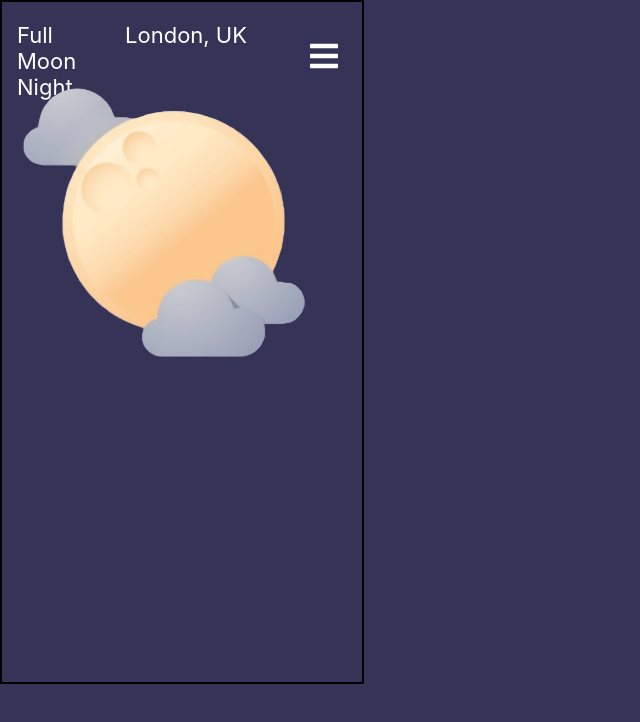
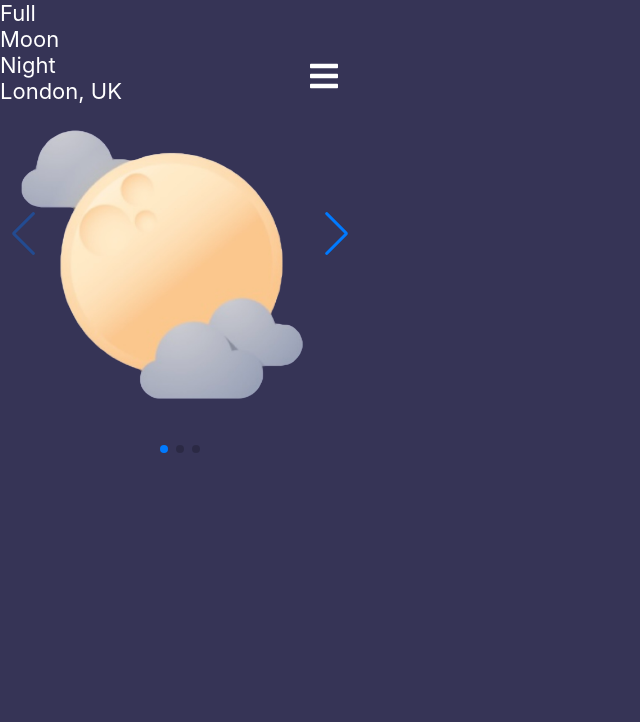
Before and after one commit to favour33/weather-app, a React (Create React App) app: page / in a window 1280 px wide. Shown: the top 722 px of the page, without its empty margins (0-640 px from the left). Built offline with nearby package versions, Linux system fonts and the light colour scheme; no server answers.

Commit message:
added slides and geolocation

```diff
--- a/package.json
+++ b/package.json
@@ -6,6 +6,7 @@
     "@aerisweather/javascript-sdk": "^1.6.0",
     "@emotion/react": "^11.8.2",
     "@emotion/styled": "^11.8.1",
+    "@geoapify/geocoder-autocomplete": "^1.3.4",
     "@mui/icons-material": "^5.5.1",
     "@mui/material": "^5.5.1",
     "@mui/styled-engine-sc": "^5.4.2",
@@ -13,6 +14,7 @@
     "@testing-library/jest-dom": "^5.16.2",
     "@testing-library/react": "^12.1.3",
     "@testing-library/user-event": "^13.5.0",
+    "places.js": "^1.19.0",
     "react": "^17.0.2",
     "react-dom": "^17.0.2",
     "react-icons": "^4.3.1",
@@ -20,6 +22,7 @@
     "react-script-tag": "^1.1.2",
     "react-scripts": "^5.0.0",
     "styled-components": "^5.3.3",
+    "swiper": "^8.0.7",
     "web-vitals": "^2.1.4"
   },
   "scripts": {
--- a/src/components/App.js
+++ b/src/components/App.js
@@ -1,13 +1,10 @@
-// import TopBar from "./topBar";
-// import MiddleImage from "./Middle-Image";
-// import ConditionsBar from "./conditionsBar";
-// import BottomBar from "./BottomBar";
 import Navbar from "./Navbar/Navbar";
 import { BrowserRouter as Router, Routes, Route } from "react-router-dom";
 import Home from "../pages/Home.js";
 import Settings from "../pages/Settings";
 import Updates from "../pages/Updates";
 import Maps from "../pages/Map";
+import Add from "../pages/Add"
 
 function App() {
   return (
@@ -21,6 +18,7 @@ function App() {
           <Route path="/settings" element={<Settings />} />
           <Route path="/updates" element={<Updates />} />
           <Route path="/Map" element={<Maps />} />
+          <Route path="/Add" element={< Add/>}/>
         </Routes>
       </Router>
     </div>
--- a/src/components/Navbar/SideBarData.js
+++ b/src/components/Navbar/SideBarData.js
@@ -28,4 +28,10 @@ export const SideBarData = [
     icon: <IoIcons.IoIosPaper />,
     cName: "nav-text",
   },
+  {
+    title: "Add",
+    path: "/Add",
+    icon: <AiIcons.AiFillHome />,
+    cName: "nav-text"
+  }
 ];
--- a/src/components/conditionsBar.js
+++ b/src/components/conditionsBar.js
@@ -29,6 +29,8 @@ const ConditionsBar = () => {
   // }
 
   // useeffect hook to load the data whenever our page mounts
+
+
   useEffect(() => {
     getWeatherInfo();
   }, []);
--- a/src/css/index.css
+++ b/src/css/index.css
@@ -34,7 +34,7 @@ code {
 
 .navid {
   position: absolute;
-  top: 40px;
+  top: 60px;
   right: 20px;
   z-index: 1000;
 }
@@ -45,25 +45,23 @@ code {
 }
 
 .topContainerParent {
-  width: 350px;
+  /* display: flex; */
+  width: 300px;
   font-size: 22px;
-  margin-left: 20px;
-  margin-top: -20px;
-}
-
-.first {
   display: flex;
-  justify-content: space-between;
-  width: 230px;
-}
-
-.second {
-  margin-top: -38px;
 }
 
 #temperature {
+  text-align: center;
+
   font-size: 80px;
-  margin-left: 130px;
+  margin-top: 3px;
+}
+
+.topContainer {
+  display: flex;
+  justify-content: space-between;
+  position: relative;
 }
 
 #conditions {
@@ -196,12 +194,3 @@ code {
   margin-inline-end: 0px;
   font-weight: normal;
 }
-
-/*==================settings section=================*/
-#scrollContainerSettings {
-  display: flex;
-  flex-direction: column;
-  overflow-y: scroll;
-  width: 360px;
-  height: 640px;
-}
--- /dev/null
+++ b/src/pages/Add.js
@@ -0,0 +1,44 @@
+import React, {useEffect, useState} from "react";
+const dict = [];
+const AppContext = React.createContext()
+
+class AppProvider extends React.Component {
+    render() {
+        return(
+        <AppContext.Provider>
+            {this.props.children}
+        </AppContext.Provider>)
+    }
+}
+
+const Map = () => {
+    const [location, setNewLocation] = useState("")
+
+    const getValues = async () =>{
+        var requestOptions = {
+            method: "GET",
+        }
+        const latLon = await fetch(
+            `https://api.geoapify.com/v1/geocode/search?text=${location}&apiKey=a0c95706c69643f3980ee1bc068b2d3f`,requestOptions
+          ).then(response => response.json())
+          .then(response => {
+           dict.push({
+               key:location,
+               value:
+               [response['features'][0]['bbox'][0],response['features'][0]['bbox'][1]]})
+            })
+          .catch(err => console.log(err))
+          localStorage.setItem("list-locations",JSON.stringify(dict))
+    }
+
+  return(
+    <div>
+      Add New places to see
+      <div>
+          <input plceholder="Add new place" onChange={(event) => setNewLocation(event.target.value)}/>
+          <button onClick={getValues}>Add</button>
+      </div>
+    </div>
+  );
+};
+export default Map;
--- a/src/pages/Home.js
+++ b/src/pages/Home.js
@@ -1,13 +1,54 @@
 import React from "react";
-import TopBar from "../components/topBar";
+import { Swiper, SwiperSlide } from 'swiper/react';
+import SwiperCore, { Navigation, Pagination, Scrollbar} from 'swiper';
+
+import TopBar from '../components/topBar';
 import MiddleImage from "../components/Middle-Image";
 import ConditionsBar from "../components/conditionsBar";
 import BottomBar from "../components/BottomBar";
 
+import 'swiper/css';
+import 'swiper/css/navigation';
+import 'swiper/css/pagination';
+import 'swiper/css/scrollbar';
+
+
+SwiperCore.use([Navigation,Pagination])
+const data=[
+  {
+    id:1,
+    username:'aaa',
+    testimonial:'filler'
+  },
+  {
+    id:2,
+    username:'aaa',
+    testimonial:'filler'
+  },
+  {
+    id:3,
+    username:'aaa',
+    testimonial:'filler'
+  }
+  ]
 const Home = () => {
+
+  const result = localStorage.getItem('list-locations')
+  const getDict = JSON.parse(result)
+  console.log(getDict)
   return (
     <>
-      <div className="appContainer">
+    <Swiper
+        spaceBetween={20}
+        slidesPerView={1}
+        navigation
+        pagination={{clickable:true}}
+        onSlideChange={() => console.log('slide change')}
+        onSwiper={(swiper) => console.log(swiper)}
+    >
+      <div>
+      {data.map(user=>(
+      <SwiperSlide key={user.id} className="slide">
         <div className="topContainerParent">
           <TopBar />
         </div>
@@ -20,7 +61,10 @@ const Home = () => {
         <div className="bottomContainerParent">
           <BottomBar />
         </div>
+      </SwiperSlide>
+    ))}
       </div>
+      </Swiper>
     </>
   );
 };
```
Also changed, not shown: src/pages/slide_template.js (added, +33 -0 lines), 1 other file (tests, documents, lock files or other folders).
